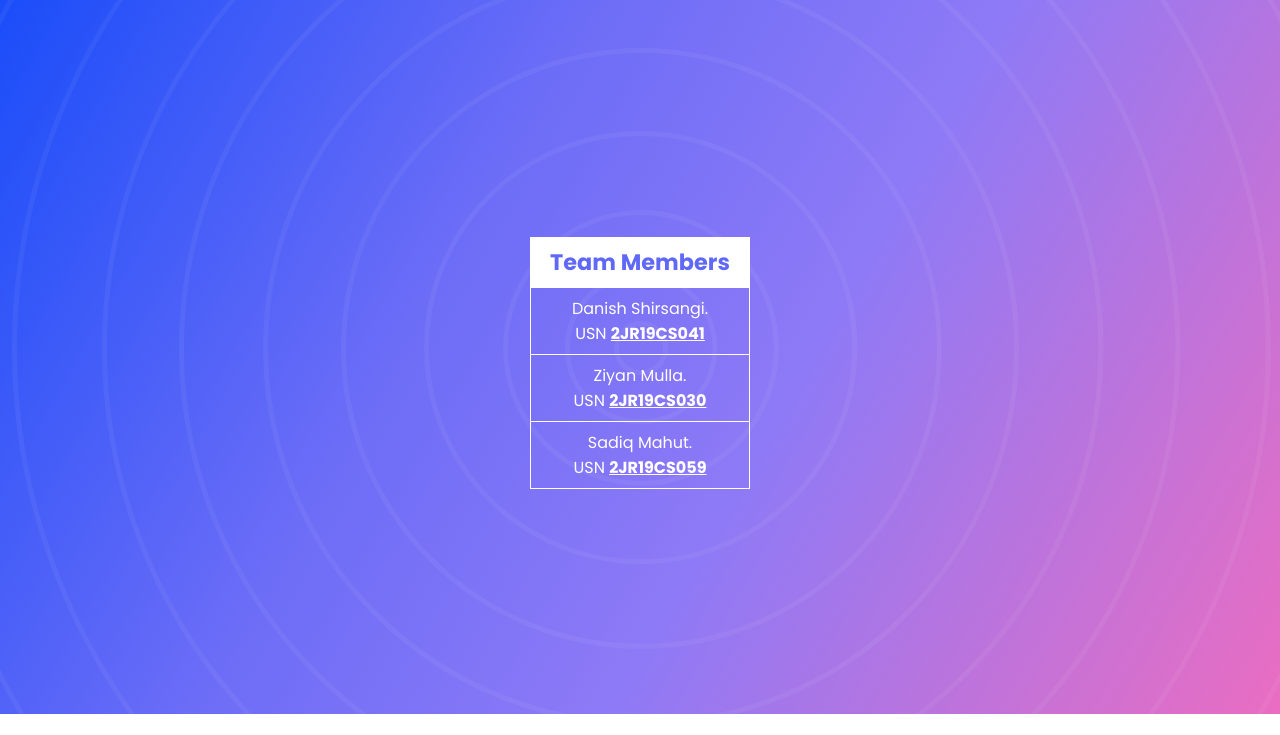
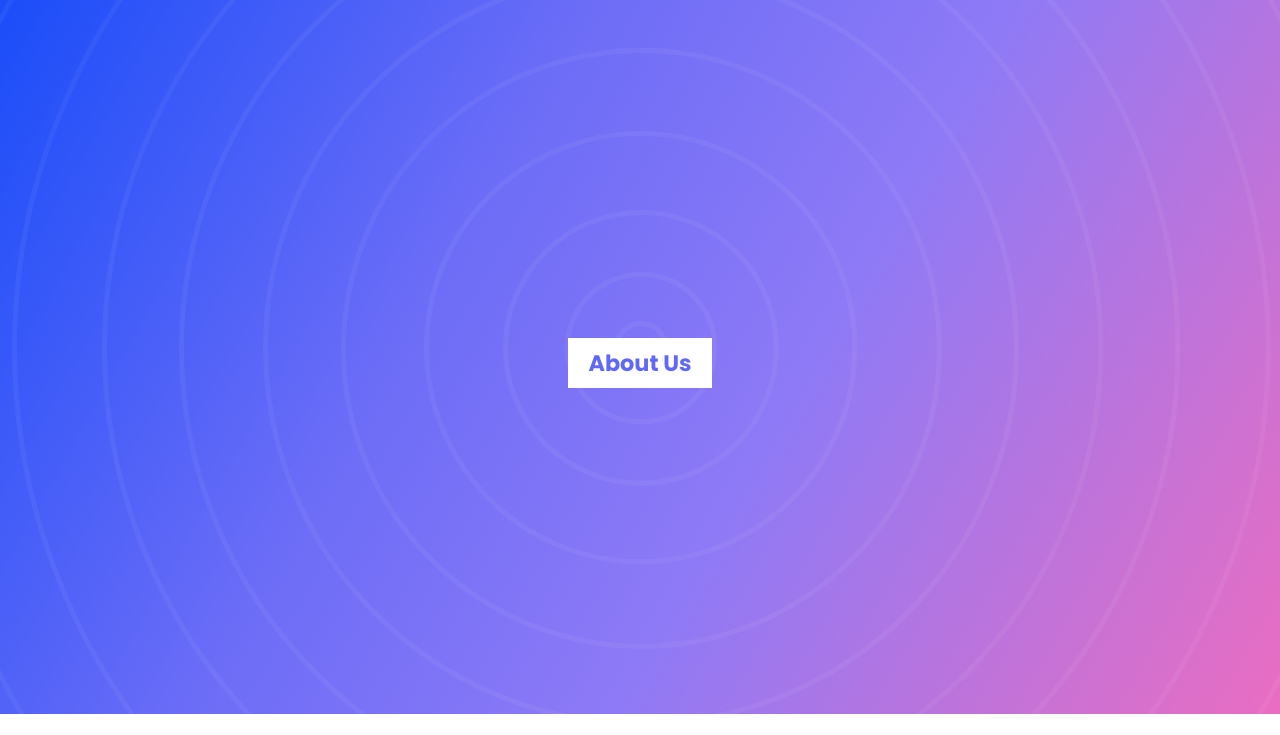
Before and after one commit to danishshirsangi/django-massmailing, a Django app: page /about/ in a window 1280 px wide. Shown: the part 65-800 px from the top of the page. Run offline with Django 3.2, Linux system fonts and the light colour scheme.

Commit message:
Update about.html

```diff
--- a/templates/about.html
+++ b/templates/about.html
@@ -21,12 +21,9 @@
 
     <section>
         <div class="details">
-            <h2>Team Members</h2>
-            <ul>
-                <li>Danish Shirsangi. <br> USN <b>2JR19CS041</b></li>
-                <li>Ziyan Mulla.  <br>USN <b>2JR19CS030</b></li>
-                <li>Sadiq Mahut. <br>USN  <b>2JR19CS059</b></li>
-            </ul>
+           <div class="details">
+           <h2>About Us</h2>
+        </div>
         </div>
     </section>
 </body>
```
